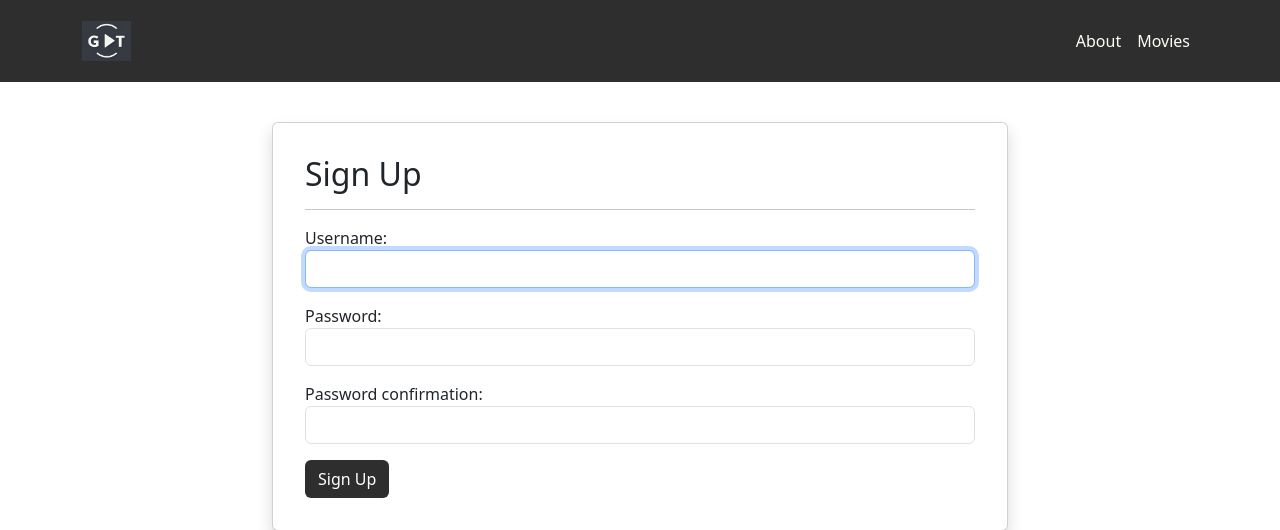
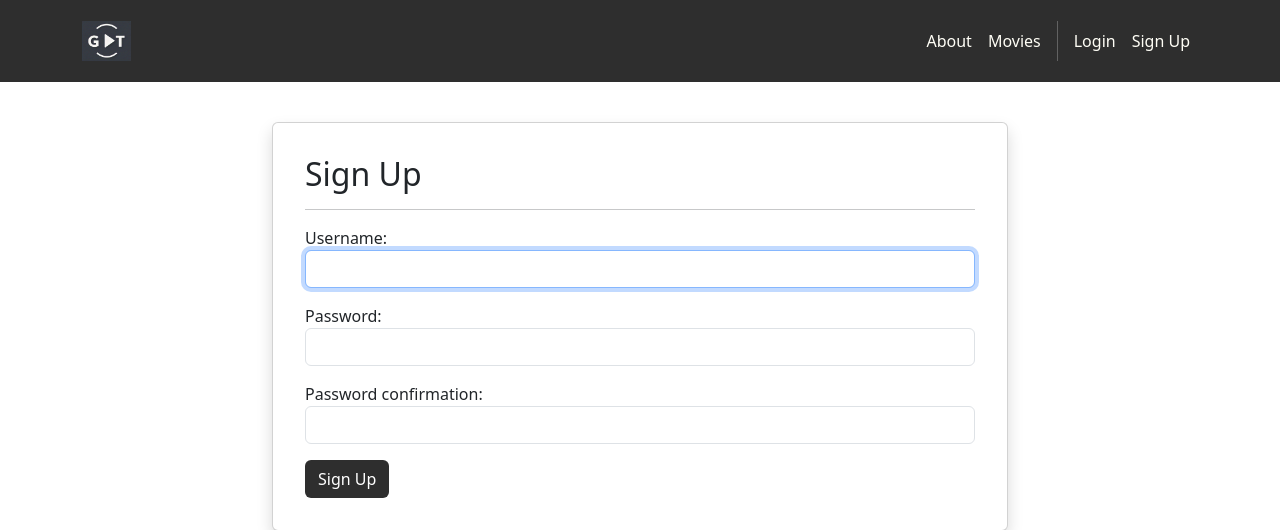
Before and after one commit to bradley-cao/GTMovies, a Django app: page /accounts/signup in a window 1280 px wide. Shown: the top 530 px of the page. Run offline with Django 5.2, Linux system fonts and the light colour scheme; some libraries are stand-ins or nearby versions.

Commit message:
login + signup (with some bugs)

```diff
--- a/GTMovies/settings.py
+++ b/GTMovies/settings.py
@@ -39,7 +39,8 @@ INSTALLED_APPS = [
     "django.contrib.staticfiles",
     'home.apps.MoviesConfig',
     "movies.apps.MoviesConfig",
-    "cart.apps.CartConfig"
+    "cart.apps.CartConfig",
+    "accounts.apps.AccountsConfig",
 ]
 
 MIDDLEWARE = [
--- a/GTMovies/templates/base.html
+++ b/GTMovies/templates/base.html
@@ -35,6 +35,20 @@ navbar-expand-lg">
                    href="{% url 'home.about' %}">About</a>
                 <a class="nav-link"
                    href="{% url 'movies.index' %}">Movies</a>
+                <div class="vr bg-white mx-2 d-none
+                   d-lg-block"></div>
+                {% if user.is_authenticated %}
+                <a class="nav-link"
+                    href="{% url 'accounts.logout' %}">Logout ({{
+                    user.username }})</a>
+                {% else %}
+                <a class="nav-link"
+                    href="{% url 'accounts.login' %}">Login</a>
+                <a class="nav-link"
+                    href="{% url 'accounts.signup' %}">
+                    Sign Up
+                </a>
+                {% endif %}
             </div>
         </div>
     </div>
--- a/accounts/views.py
+++ b/accounts/views.py
@@ -1,4 +1,4 @@
-from django.shortcuts import render
+from django.shortcuts import render, redirect
 from django.contrib.auth import login as auth_login, authenticate, logout as auth_logout
 from .forms import CustomUserCreationForm,  CustomErrorList
 # Create your views here.
```
Also changed, not shown: db.sqlite3.
